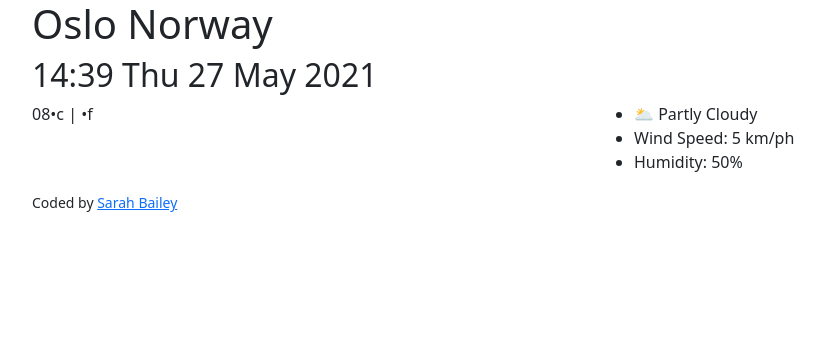
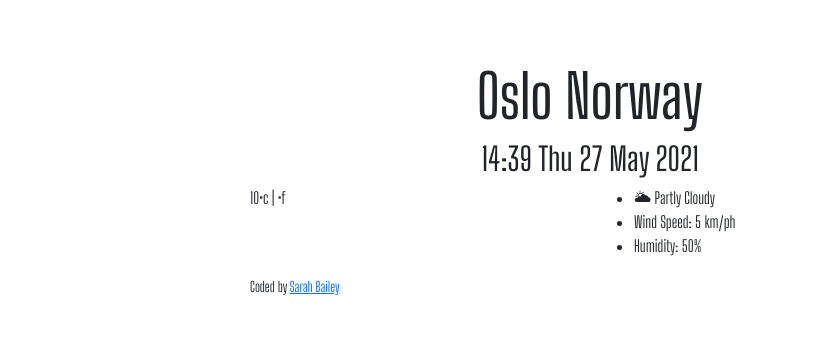
Before and after one commit to Sarah-MB97/weather-app-final, a plain HTML site: page index.html in a window 1280 px wide. Shown: the whole page, without its empty margins (50-875 px from the left). Drawn offline with nearby package versions, Linux system fonts and the light colour scheme.

Commit message:
Start of CSS, working off wire-frame

```diff
--- a/index.html
+++ b/index.html
@@ -11,15 +11,22 @@
       crossorigin="anonymous"
     />
     <link rel="stylesheet" href="src/style.css" />
+    <link rel="preconnect" href="https://fonts.gstatic.com" />
+    <link rel="preconnect" href="https://fonts.gstatic.com" />
+    <link
+      href="https://fonts.googleapis.com/css2?family=Big+Shoulders+Display:wght@100;300;400;500;600;700;800;900&display=swap"
+      rel="stylesheet"
+    />
 
-    <title>Document</title>
+    <title>Weather App</title>
   </head>
   <body>
     <div class="container">
-      <h1>Oslo Norway</h1>
+      <div class="weather-app">
+        <h1>Oslo <span class="country">Norway</span></h1>
         <h2>14:39 Thu 27 May 2021</h2>
         <div class="row">
-        <div class="col-6">08•c | •f</div>
+          <div class="col-6">10•c | •f</div>
 
           <div class="col-6">
             <ul>
@@ -38,6 +45,7 @@
           ></small
         >
       </div>
+    </div>
 
     <script src="src/index.js"></script>
   </body>
--- a/src/style.css
+++ b/src/style.css
@@ -0,0 +1,17 @@
+body {
+  font-family: "Big Shoulders Display", cursive;
+}
+
+h1,
+h2 {
+  text-align: center;
+}
+h1 {
+  font-size: 60px;
+}
+
+.weather-app {
+  max-width: 800px;
+  margin: 0 auto;
+  padding: 60px;
+}
```
Lines whose indentation alone changed are shown as unchanged.
